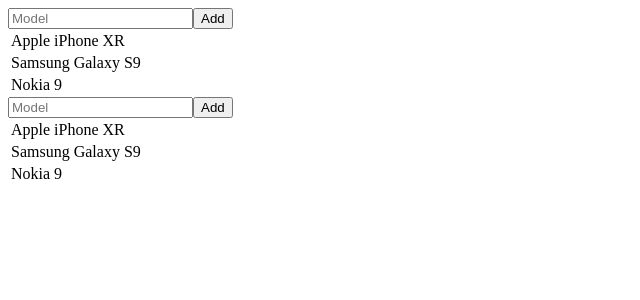
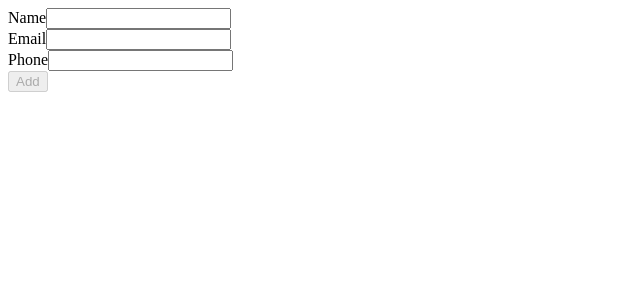
Before and after one commit to NurgaliyevS/Angular-Metanit, an Angular app: page / in a window 1280 px wide. Shown: the top 300 px of the page, without its empty margins (0-640 px from the left). Built offline with nearby package versions, Linux system fonts and the light colour scheme.

Commit message:
simple form with validation

```diff
--- a/src/app/app.component.html
+++ b/src/app/app.component.html
@@ -1 +1,54 @@
-<data-comp></data-comp> <data-comp></data-comp>
+<div>
+  <div class="form-group">
+    <label>Name</label>
+    <input
+      class="form-control"
+      name="name"
+      [(ngModel)]="user.name"
+      #name="ngModel"
+      required
+    />
+    <div [hidden]="name.valid || name.untouched" class="alert alert-danger">
+      No name provided
+    </div>
+  </div>
+
+  <div class="form-group">
+    <label>Email</label>
+    <input
+      class="form-control"
+      name="email"
+      [(ngModel)]="user.email"
+      #email="ngModel"
+      required
+      pattern="^[a-zA-Z0-9.!#$%&’*+/=?^_{|}~-]+@[a-zA-Z0-9-]+(?:\.[a-zA-Z0-9-]+)*$"
+    />
+    <div [hidden]="email.valid || email.untouched" class="alert alert-danger">
+      Not correct email
+    </div>
+  </div>
+
+  <div class="form-group">
+    <label>Phone</label>
+    <input
+      class="form-control"
+      name="phone"
+      [(ngModel)]="user.phone"
+      #phone="ngModel"
+      required
+      pattern="[0-9]{10}"
+    />
+    <div [hidden]="phone.valid || phone.untouched" class="alert alert-danger">
+      Not correct phone
+    </div>
+  </div>
+  <div class="form-group">
+    <button
+      [disabled]="name.invalid || email.invalid || phone.invalid"
+      class="btn btn-default"
+      (click)="addUser()"
+    >
+      Add
+    </button>
+  </div>
+</div>
--- a/src/app/app.component.ts
+++ b/src/app/app.component.ts
@@ -1,6 +1,22 @@
 import { Component } from '@angular/core';
+export class User {
+  constructor(
+    public name: string,
+    public email: string,
+    public phone: string
+  ) {}
+}
 @Component({
   selector: 'my-app',
   templateUrl: './app.component.html',
+  styles: [`
+  input.ng-touched.ng-invalid {border:solid red 2px;}
+  input.ng-touched.ng-valid {border:solid green 2px;}
+`]
 })
-export class AppComponent {}
+export class AppComponent {
+  user: User = new User('', '', '');
+  addUser(){
+    console.log(this.user);
+  }
+}
--- a/src/app/data.component.html
+++ /dev/null
@@ -1,11 +0,0 @@
-<div class="panel">
-  <div>
-    <input [(ngModel)]="name" placeholder="Model" />
-    <button (click)="addItem(name)">Add</button>
-  </div>
-  <table>
-    <tr *ngFor="let item of items">
-      <td>{{ item }}</td>
-    </tr>
-  </table>
-</div>
--- a/src/app/data.component.ts
+++ /dev/null
@@ -1,21 +0,0 @@
-import { Component } from '@angular/core';
-import { DataService } from './data.service';
-
-@Component({
-  selector: 'data-comp',
-  templateUrl: './data.component.html',
-})
-export class DataComponent{
-  items: string[] = [];
-  name: string = "";
-
-  constructor(private dataService: DataService){}
-
-  addItem(name: string) {
-    this.dataService.addData(name);
-  }
-
-  ngOnInit(){
-    this.items = this.dataService.getData();
-  }
-}
--- a/src/app/data.service.ts
+++ /dev/null
@@ -1,19 +0,0 @@
-import { Injectable, Optional } from '@angular/core';
-import { LogService } from './log.service';
-
-@Injectable()
-export class DataService {
-  private data: string[] = ['Apple iPhone XR', 'Samsung Galaxy S9', 'Nokia 9'];
-
-  constructor(@Optional() private logService: LogService) {}
-
-  getData(): string[] {
-    if (this.logService) this.logService.write('Operation to getting data');
-    return this.data;
-  }
-
-  addData(name: string) {
-    this.data.push(name);
-    if (this.logService) this.logService.write('Operation to adding data');
-  }
-}
--- a/src/app/log.service.ts
+++ /dev/null
@@ -1,5 +0,0 @@
-export class LogService{
-    write(logMessage: string) {
-        console.log(logMessage);
-    }
-}
```
Also changed, not shown: src/app/app.module.ts (+2 -6 lines).
